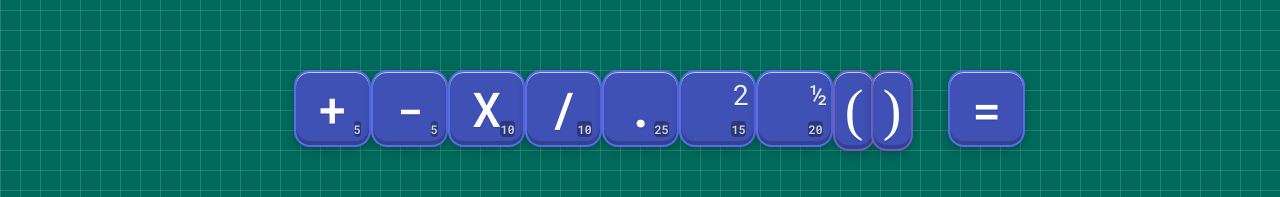
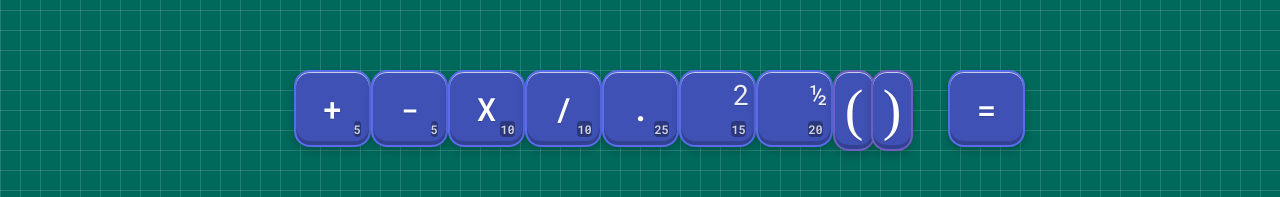
Before and after one commit to eoincondron/numbble, a React (Create React App) app: page / in a window 1280 px wide. Shown: the part 330-527 px from the top of the page. Built offline with nearby package versions, Linux system fonts and the light colour scheme.

Commit message:
Do not override font-size for op tiles

```diff
--- a/src/App.css
+++ b/src/App.css
@@ -141,7 +141,6 @@
 
 .op_tile {
   background-color: #3F51B5;
-  font-size: 6vh;
   color: white;
   z-index: 1;
   /* 3D effect */
```
